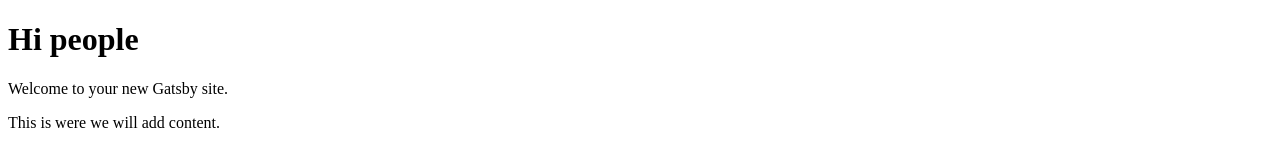
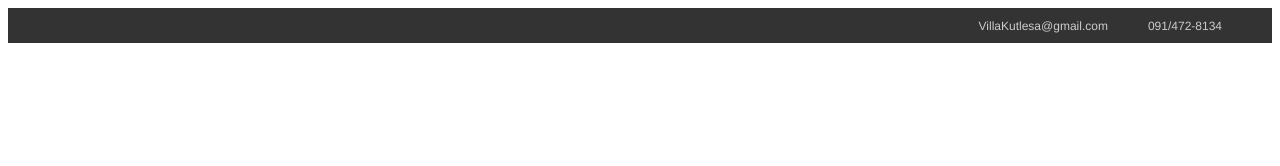
Before and after one commit to tonikutlesa/Apartments, a Gatsby site: page / in a window 1280 px wide. Built offline with nearby package versions, Linux system fonts and the light colour scheme; Gatsby itself is replaced by a stand-in of ours.

Commit message:
adding contact bar

```diff
--- /dev/null
+++ b/src/components/contactBar/index.js
@@ -0,0 +1,11 @@
+import React from 'react'
+import styles from './style.module.css'
+
+const ContactBar = () => (
+    <main className={styles.container}>
+        <span>VillaKutlesa@gmail.com</span>
+        <span>091/472-8134</span>
+    </main>
+)
+
+export default ContactBar
--- /dev/null
+++ b/src/components/contactBar/style.module.css
@@ -0,0 +1,15 @@
+.container {
+    background-color: #333333;
+    height: 35px;
+    display: flex;
+    justify-content: flex-end;
+    align-items: center;
+    padding: 0 30px;
+}
+
+.container span {
+    margin: 10px 20px;
+    font-size: 12px;
+    color: #ccc;
+    font-family: 'Helvetica';
+}
--- a/src/pages/index.js
+++ b/src/pages/index.js
@@ -1,10 +1,9 @@
 import React from "react";
+import ContactBar from '../components/contactBar'
 
 const IndexPage = () => (
   <main>
-    <h1>Hi people</h1>
-    <p>Welcome to your new Gatsby site.</p>
-    <p>This is were we will add content.</p>
+    <ContactBar />
   </main>
 )
 
```
